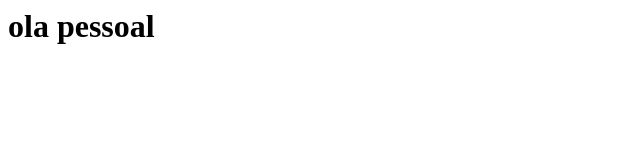
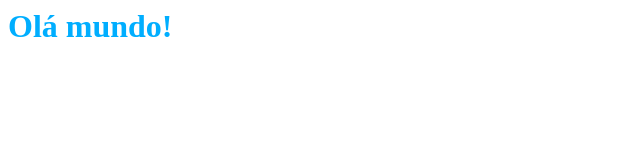
Before and after one commit to BrunoLenharo/primeiro_repositorio, a plain HTML site: page index.html in a window 1280 px wide. Shown: the whole page, without its empty margins (0-640 px from the left). Drawn offline with Linux system fonts and the light colour scheme.

Commit message:
mudando a cor do titulo

```diff
--- a/index.html
+++ b/index.html
@@ -1 +1,6 @@
-<h1>ola pessoal </h1>
+<head>
+<link rel="stylesheet" href="style.css">
+</head>
+<body>
+    <h1>Olá mundo!</h1>
+</body>
--- /dev/null
+++ b/style.css
@@ -0,0 +1,3 @@
+h1{
+    color: rgb(0, 174, 255);
+}
```
